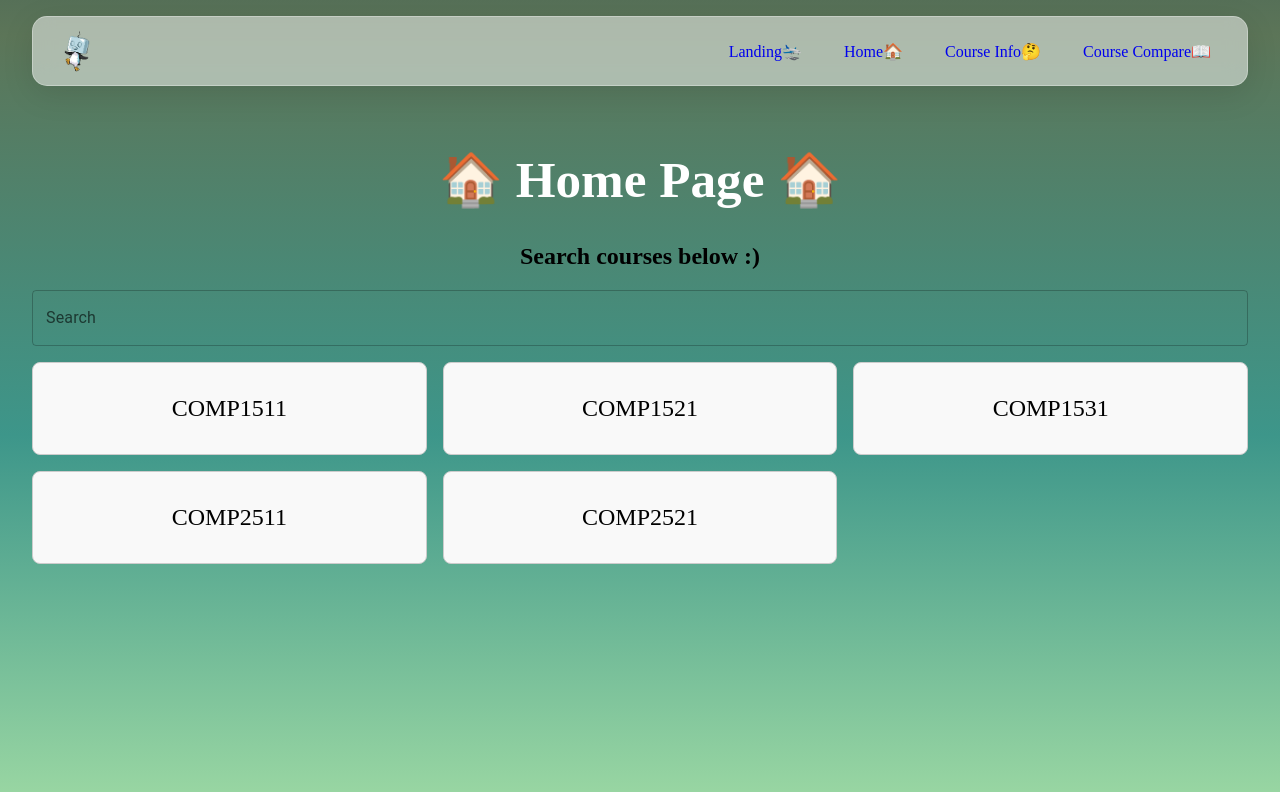
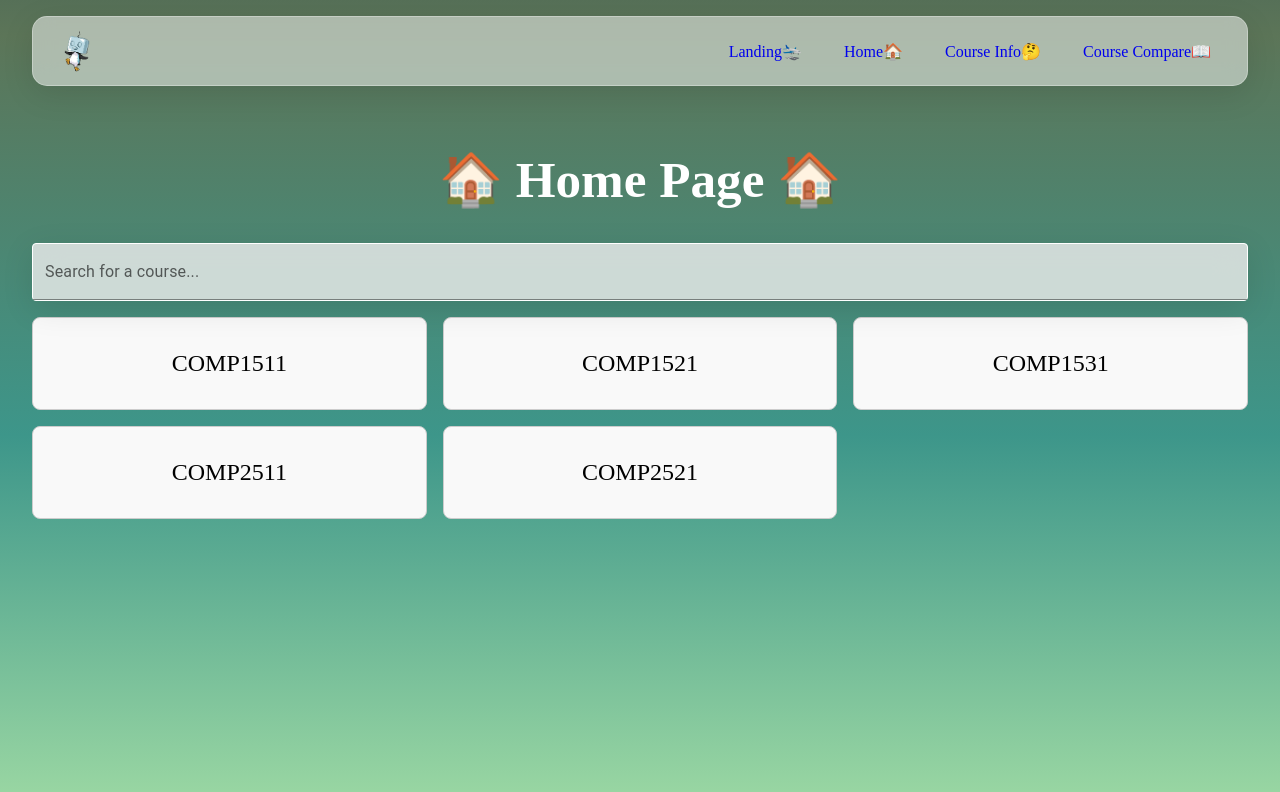
Before and after one commit to devsoc-unsw/trainee-ice-25t1, a React (Vite) app in the folder frontend/: page /home in a window 1280 px wide. Shown: the top 792 px of the page. Built offline with nearby package versions, Linux system fonts and the light colour scheme.

Commit message:
Improve search bar visuals

```diff
--- a/frontend/src/components/SearchBar/Searchbar.tsx
+++ b/frontend/src/components/SearchBar/Searchbar.tsx
@@ -1,6 +1,7 @@
 import React, { useState } from "react";
 import TextField from "@mui/material/TextField";
 import List from "../List.tsx"
+import { Paper } from "@mui/material";
 
 type SearchBarProps = {
   inputText: string;
@@ -14,16 +15,28 @@ function SearchBar({ inputText, setInputText }: SearchBarProps) {
 
   return (
     <div>
-      <h2>Search courses below :)</h2>
+      {/* <h2>Search courses below :)</h2> */}
       {/* for debugging:
       <p>Searching for: {inputText}</p> */}
-      <TextField
-        id="outlined-basic"
-        onChange={handleInputChange}
-        variant="outlined"
-        fullWidth
-        label="Search"
-      />
+      <Paper
+        sx={{
+          /* For Glassmorphism */
+          background: "rgba(255, 255, 255, 0.8)",
+          backdropFilter: "blur(15px)",
+          border: "1px solid rgba(255, 255, 255, 5)",
+          boxShadow: "0 8px 32px rgba(0, 0, 0, 0.1)",
+        }}
+      >
+        <TextField
+          id="filled-search"
+          onChange={handleInputChange}
+          variant="filled"
+          color="success"
+          fullWidth
+          label="Search for a course..."
+        />
+      </Paper>
+
     </div>
   );
 }
```
